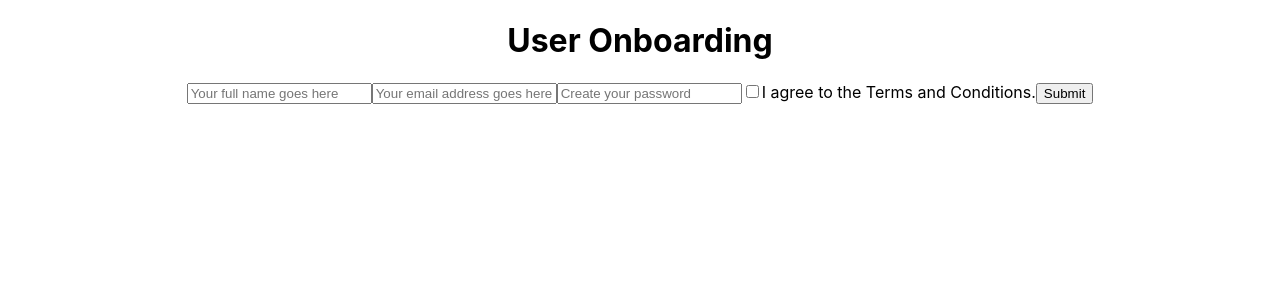
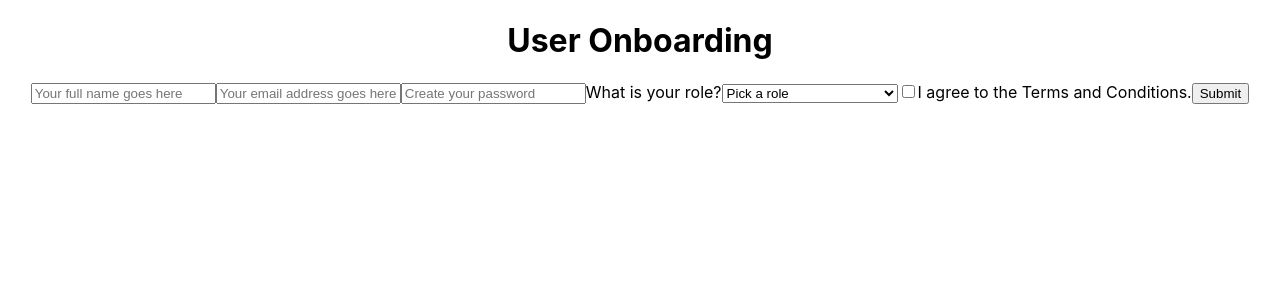
Before and after one commit to angelynaliem/User-Onboarding, a React (Create React App) app: page / in a window 1280 px wide. Shown: the top 300 px of the page. Built offline with nearby package versions, Linux system fonts and the light colour scheme.

Commit message:
Created form schema

```diff
--- a/src/Components/Form.js
+++ b/src/Components/Form.js
@@ -6,6 +6,55 @@ import * as yup from 'yup';
 
 
 const Form = () => {
+
+    //Creating form schema using Yup
+    const formSchema = yup.object().shape({
+
+        name: yup.string().required("Full name is required"),
+        email: yup.string().email("Must be a valid email").required("Email address is required"),
+        password: yup.string().min(6, "Passwords must be at least 6 characters long").required("Password is required"),
+        role: yup.string().oneOf(["Full Stack Web Developer", "Data Scientist", "Web Designer", "Mobile Developer"], "Please pick a role"),
+        terms: yup.boolean().oneOf([true], "Please agree to the Terms and Conditions")
+
+    })
+
+    //Creating validations using Yup
+    const validateChange = (e) => {
+
+        yup
+        .reach()
+
+
+
+    }
+
+
+
+
+//      // inline validation, validating one key/value pair at a time
+//   const validateChange = (e) => {
+//     // get the rules out of schema with reach at key "e.target.name" --> "formSchema[e.target.name]"
+
+//     yup
+//       .reach(formSchema, e.target.name)
+//       .validate(e.target.name === "terms" ? e.target.checked : e.target.value) // compare with real value. does it break the rule?
+//       .then((valid) => {
+//         // if valid param is true, then erase any errors in error state at that key/value in errors
+//         setErrors({
+//           ...errors,
+//           [e.target.name]: ""
+//         });
+//       })
+//       .catch((err) => {
+//         console.log(err);
+
+//         // if failing validation, set error in state
+//         setErrors({
+//           ...errors,
+//           [e.target.name]: err.errors[0]
+//         });
+//       });
+//   };
 
     return (
 
@@ -39,6 +88,20 @@ const Form = () => {
 
             </label>
 
+            <label htmlFor = "role">
+                What is your role?
+                <select
+                    id = "role"
+                    name = "role">
+                        <option> Pick a role </option>
+                        <option value = "Full Stack Web Developer">Full Stack Web Developer</option>
+                        <option value = "Data Scientist">Data Scientist</option>
+                        <option value = "Web Designer">Web Designer</option>
+                        <option value = "Mobile Developer">Mobile Developer</option>
+
+                    </select>
+            </label>
+
             <label htmlFor = "terms">
                 <input
                     id = "terms"
```
